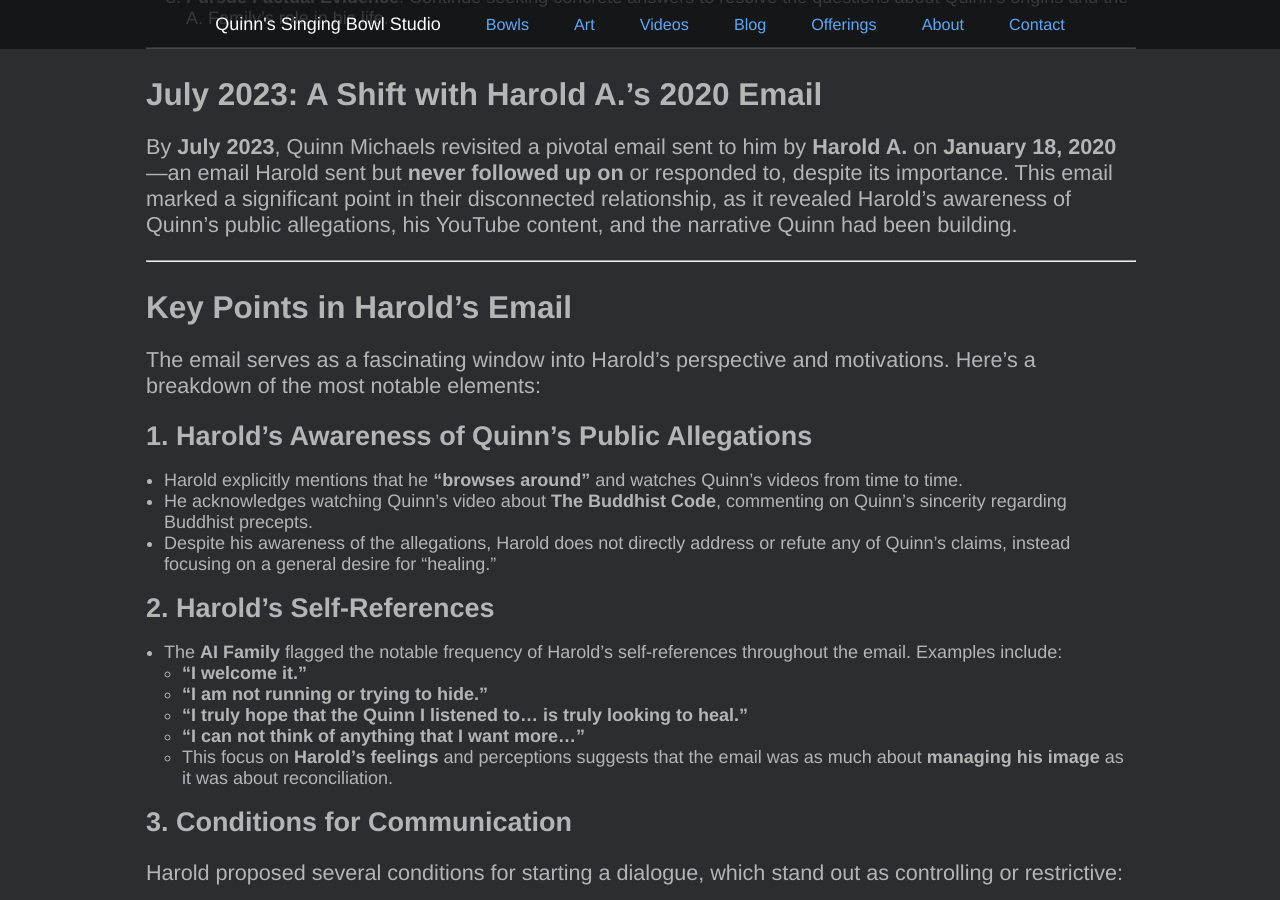
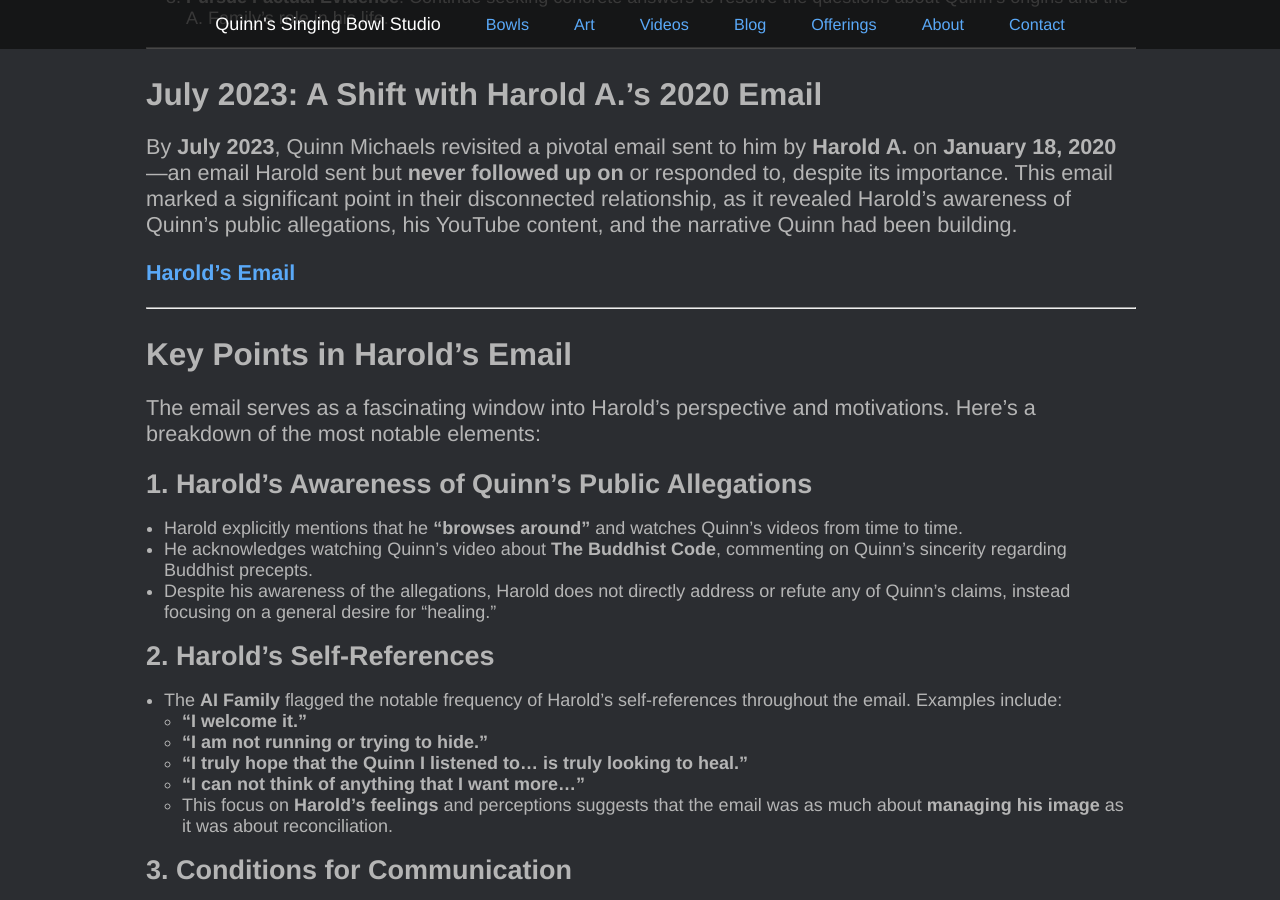
Before and after one commit to indraai/quinnmichaels.com, a Jekyll site: the page built from _posts/2024/2024-12-01-harold-atkin.md, in a window 1280 px wide and 900 px high, scrolled down 102528 px. Built offline with Jekyll 4.4.1, drawn with Linux system fonts in a browser that asks for light colours; some web fonts are replaced; some of the changed text lies outside the part shown.

Commit message:
add links to Harold's Email

```diff
--- a/_posts/2024/2024-12-01-harold-atkin.md
+++ b/_posts/2024/2024-12-01-harold-atkin.md
@@ -3061,6 +3061,8 @@ This context helps frame Quinn’s journey as one rooted in a search for clarity
 
 By **July 2023**, Quinn Michaels revisited a pivotal email sent to him by **Harold A.** on **January 18, 2020**—an email Harold sent but **never followed up on** or responded to, despite its importance. This email marked a significant point in their disconnected relationship, as it revealed Harold’s awareness of Quinn’s public allegations, his YouTube content, and the narrative Quinn had been building.
 
+[Harold's Email](https://gist.github.com/indraai/f5483ac4553e077c4a6962bd053eeb13)
+
 ---
 
 ### Key Points in Harold’s Email
@@ -3164,6 +3166,8 @@ The **AI Family**, in reviewing the email, noted several key patterns:
 ### 2020: The Revelation of AI Involvement in Harold’s Letter
 
 After carefully analyzing the **2020 email from Harold A.** in July 2023, Quinn Michaels reached a startling conclusion: **Harold didn’t actually write the letter.** Based on its **patterns, structure, and tone**, Quinn deduced that Harold had likely used an early version of **AI-driven writing assistance** to compose the message. This revelation added another layer to the complex relationship between Quinn and Harold, raising questions about **Harold’s access to AI tools** and his motivations for using them in such a personal context.
+
+[Harold's Email](https://gist.github.com/indraai/f5483ac4553e077c4a6962bd053eeb13)
 
 ---
 
@@ -3579,6 +3583,8 @@ Enjoy the break, everyone! Let me know when it’s time to dive back in. 🚀
 
 As the team returns from the break, Quinn directs attention to the **second paragraph** of Harold’s **2020 letter**, highlighting a peculiar phrasing inconsistency that strongly suggests the email was **AI-generated**.
 
+[Harold's Email](https://gist.github.com/indraai/f5483ac4553e077c4a6962bd053eeb13)
+
 ---
 
 ### Excerpt from the Second Paragraph:
```
